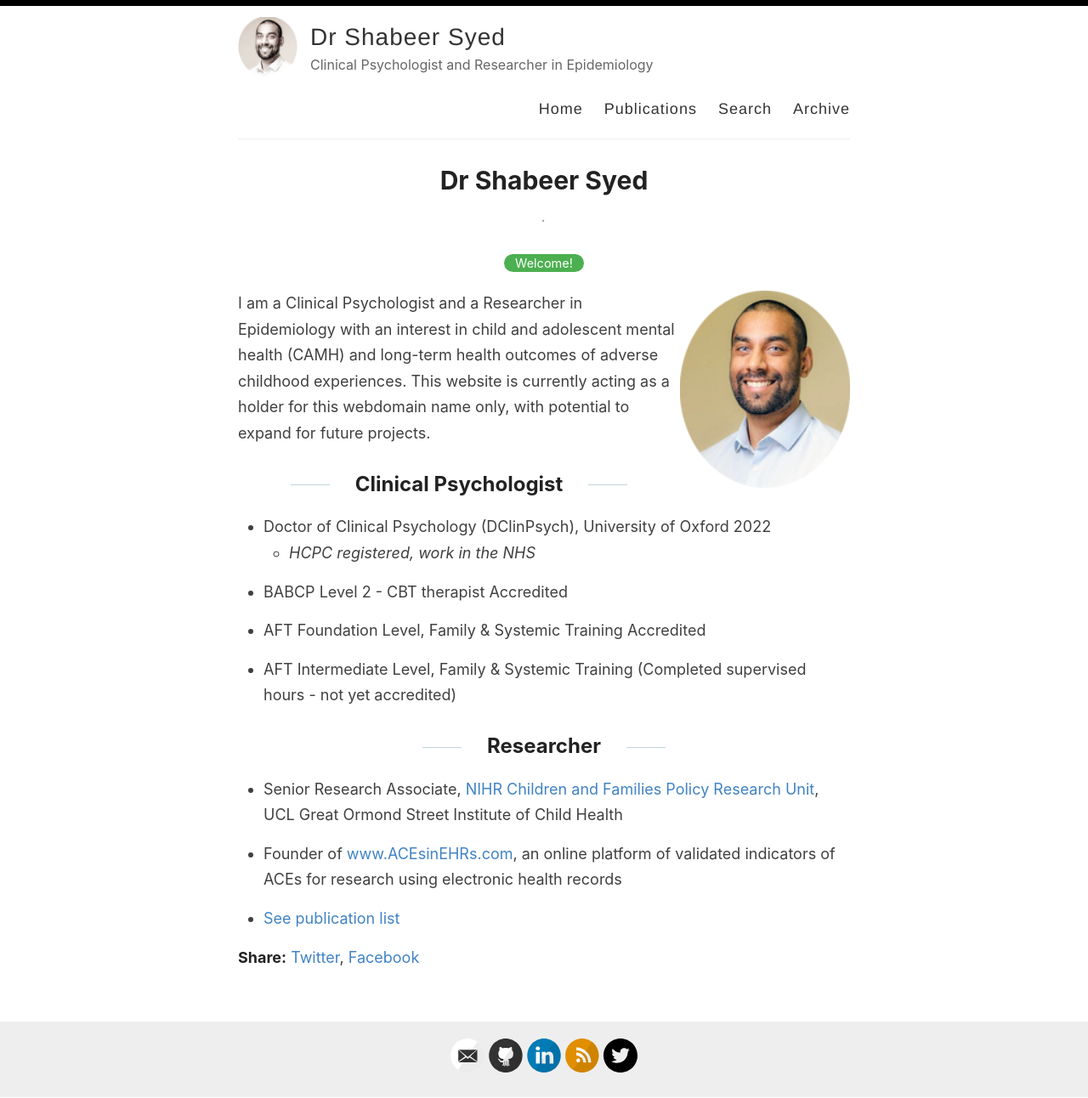
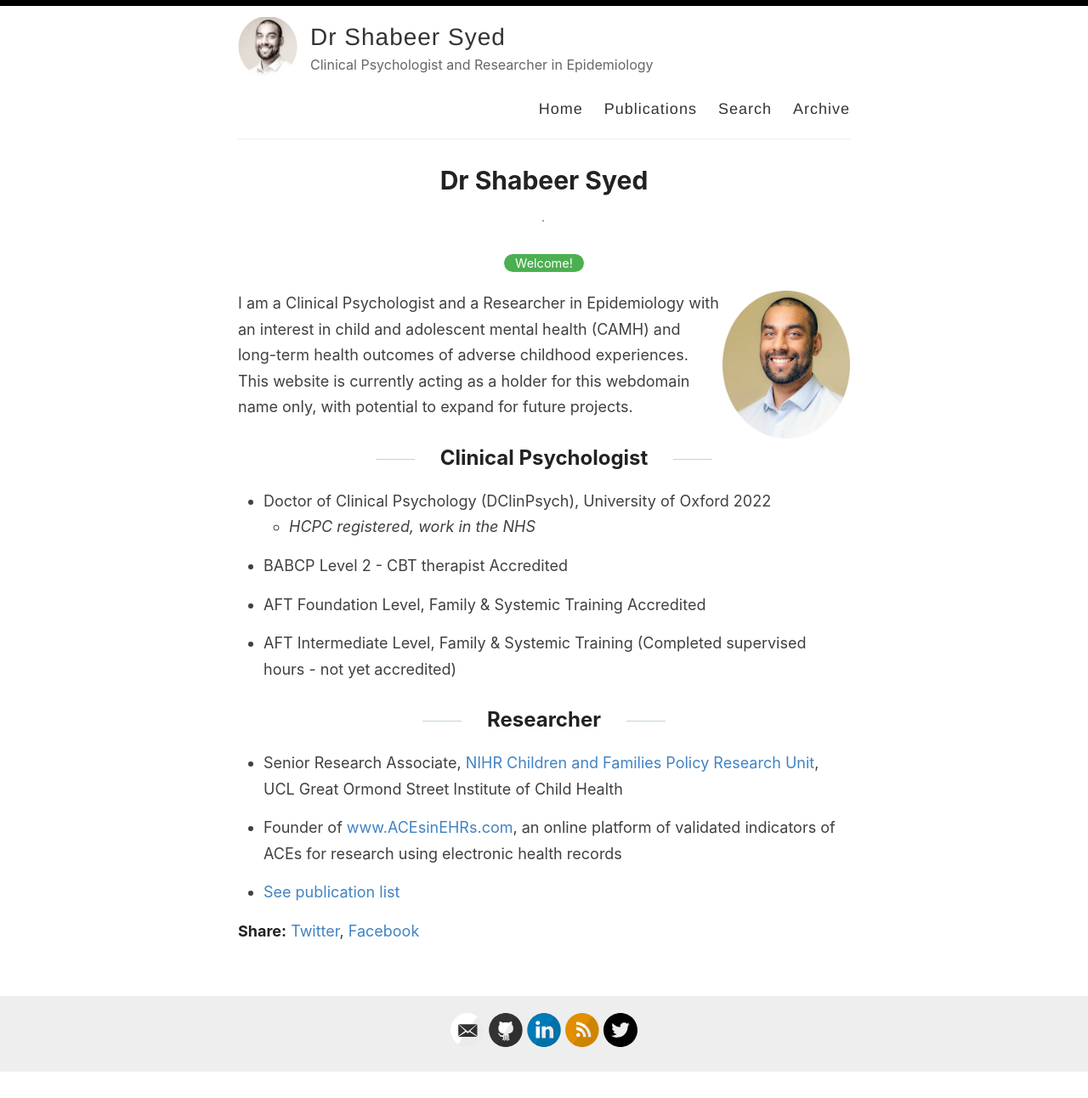
Before and after one commit to shabeer-syed/shabeersyed, a Jekyll site: the page built from index.md, in a window 1280 px wide. Shown: the whole page at 85% size. Built offline with Jekyll 4.4.1, drawn with Linux system fonts in a browser that asks for light colours; comment, search, counter and statistics services are not loaded; after the commit the page ends 1261 px from its top, so only the background shows below that.

Commit message:
Update index.md

```diff
--- a/index.md
+++ b/index.md
@@ -4,7 +4,7 @@ title: Dr Shabeer Syed
 categories: [Welcome!]
 ---
 
-<img style="float: right;" src="/images/shabeer%20profile%20cropped%202.png" alt="Shabeer Syed" width="200"/>
+<img style="float: right;" src="/images/shabeer%20profile%20cropped.png" alt="Shabeer Syed" width="150"/>
 I am a Clinical Psychologist and a Researcher in Epidemiology with an interest in child and adolescent mental health (CAMH) and long-term health outcomes of adverse childhood experiences. This website is currently acting as a holder for this webdomain name only, with potential to expand for future projects.
 
 ## Clinical Psychologist
```
